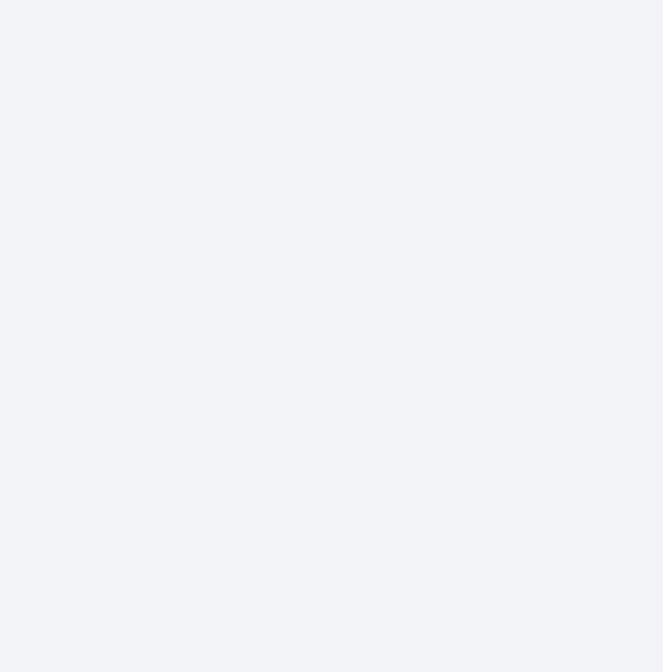
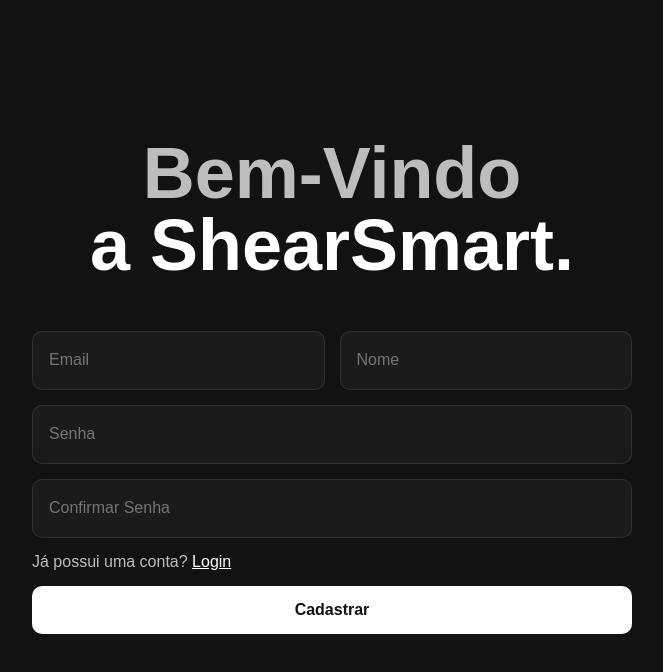
Before and after one commit to JoaoLemes18/BarberSystem, a React (Vite) app in the folder frontend/: page / in a window 1280 px wide. Before the commit this address had no page. Shown: the top 672 px of the page, without its empty margins (308-971 px from the left). Built offline with nearby package versions, Linux system fonts and the light colour scheme.

Commit message:
fix: creating initial route

```diff
--- a/frontend/src/routes/index.tsx
+++ b/frontend/src/routes/index.tsx
@@ -2,12 +2,13 @@
 import { Routes, Route } from "react-router-dom";
 import LoginPage from "../pages/LoginPage";
 import RegisterPage from "../pages/RegisterPage";
-import CrudUsers from "../pages/CrudUsers"
+import CrudUsers from "../pages/CrudUsers";
 
 const AppRoutes: React.FC = () => {
   return (
     <Routes>
-      <Route path="/listUsers" element={<CrudUsers />}/>
+      <Route path="/" element={<RegisterPage />} />
+      <Route path="/listUsers" element={<CrudUsers />} />
       <Route path="/register" element={<RegisterPage />} />
       <Route path="/login" element={<LoginPage />} />
     </Routes>
```
